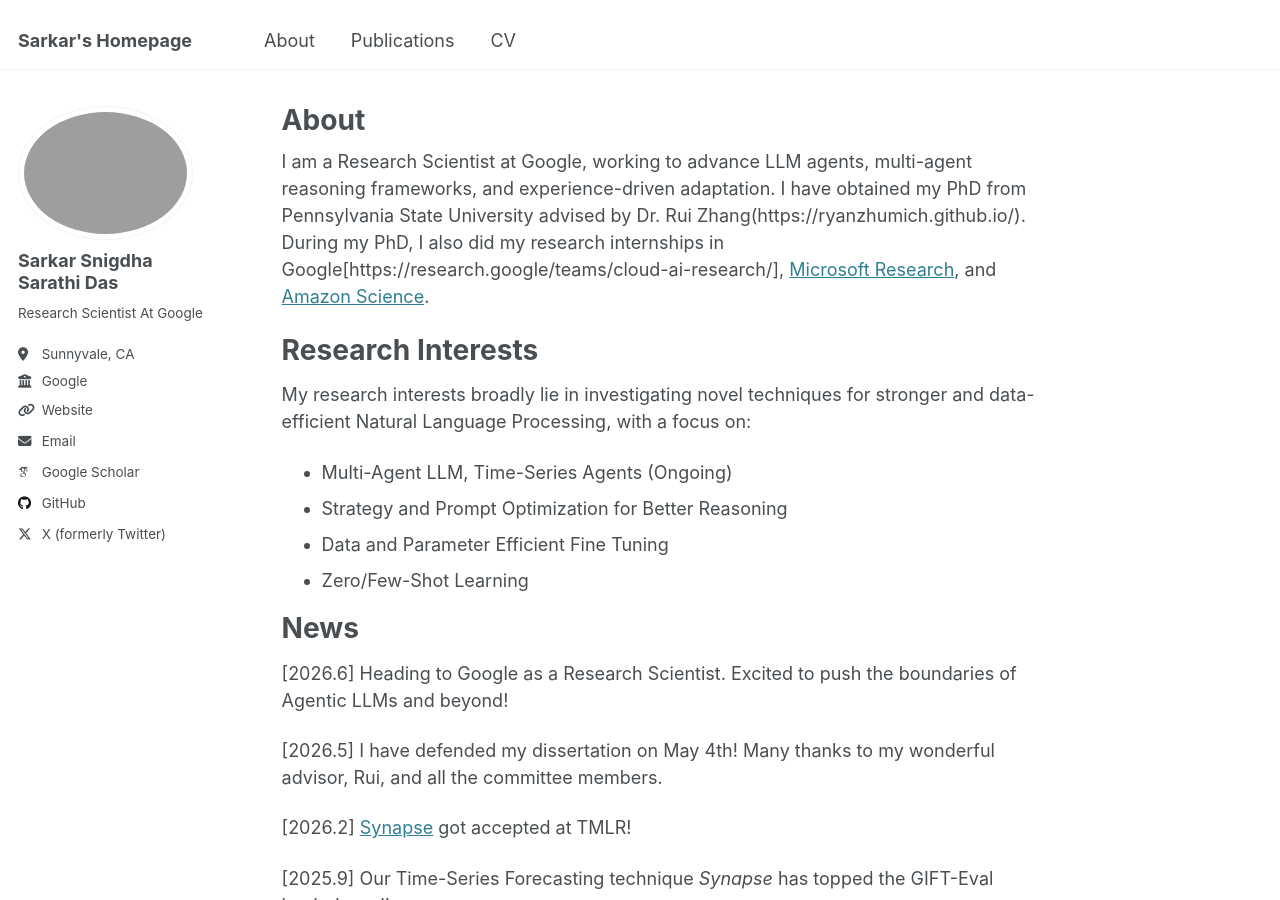
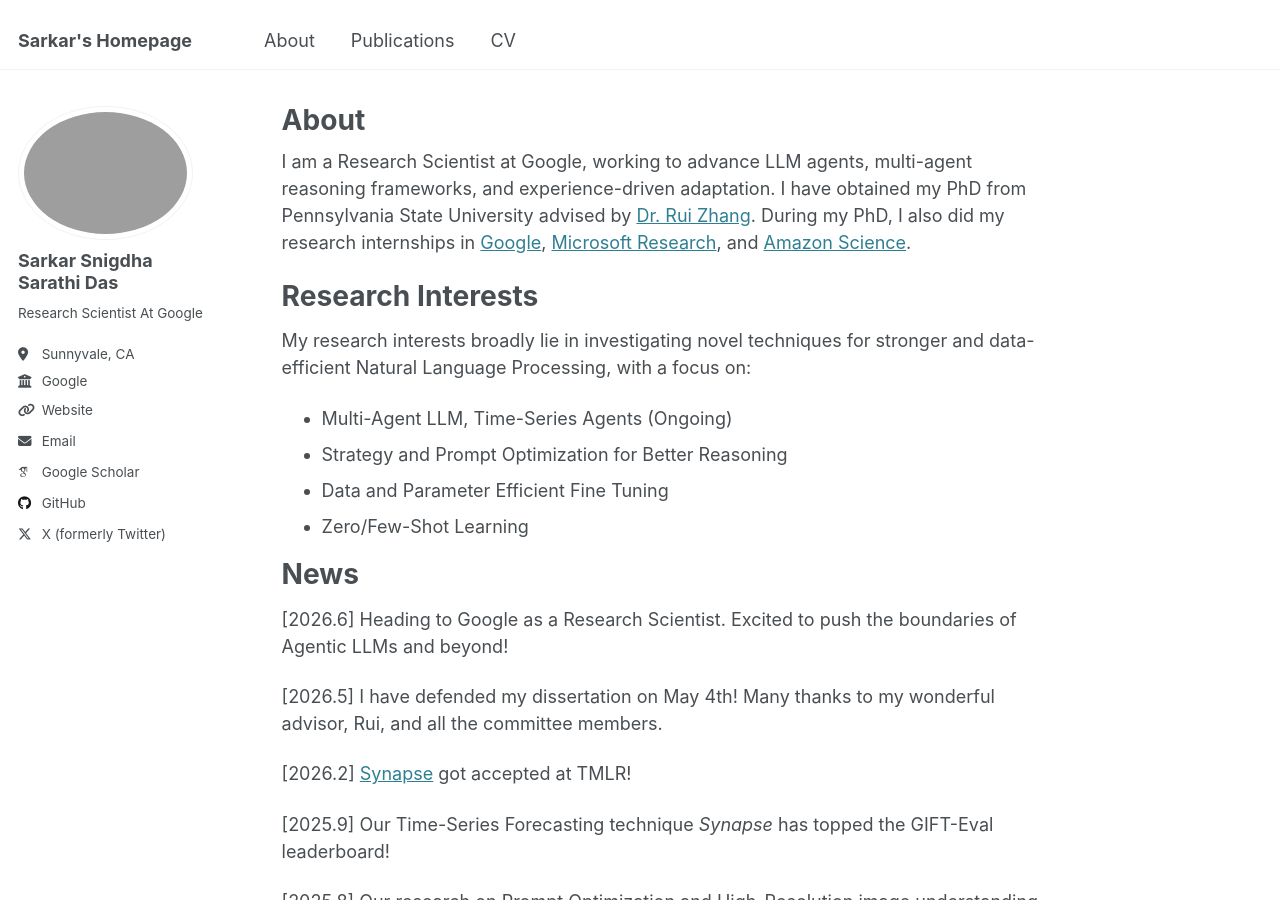
Before and after one commit to Sarathismg/sarathismg.github.io, a Jekyll site: the page built from _pages/about.md, in a window 1280 px wide and 900 px high. Built offline with Jekyll 4.4.1, drawn with Linux system fonts in a browser that asks for light colours; some web fonts are replaced.

Commit message:
Fix link formatting in about.md
Updated links in the about section to be properly formatted.

```diff
--- a/_pages/about.md
+++ b/_pages/about.md
@@ -7,7 +7,7 @@ redirect_from:
   - /about.html
 ---
 
-I am a Research Scientist at Google, working to advance LLM agents, multi-agent reasoning frameworks, and experience-driven adaptation. I have obtained my PhD from Pennsylvania State University advised by Dr. Rui Zhang(https://ryanzhumich.github.io/). During my PhD, I also did my research internships in Google[https://research.google/teams/cloud-ai-research/], [Microsoft Research](https://www.microsoft.com/en-us/research/group/ai-interaction-and-learning/), and [Amazon Science](https://www.amazon.science/).
+I am a Research Scientist at Google, working to advance LLM agents, multi-agent reasoning frameworks, and experience-driven adaptation. I have obtained my PhD from Pennsylvania State University advised by [Dr. Rui Zhang](https://ryanzhumich.github.io/). During my PhD, I also did my research internships in [Google](https://research.google/teams/cloud-ai-research/), [Microsoft Research](https://www.microsoft.com/en-us/research/group/ai-interaction-and-learning/), and [Amazon Science](https://www.amazon.science/).
 
 Research Interests
 ======
```
